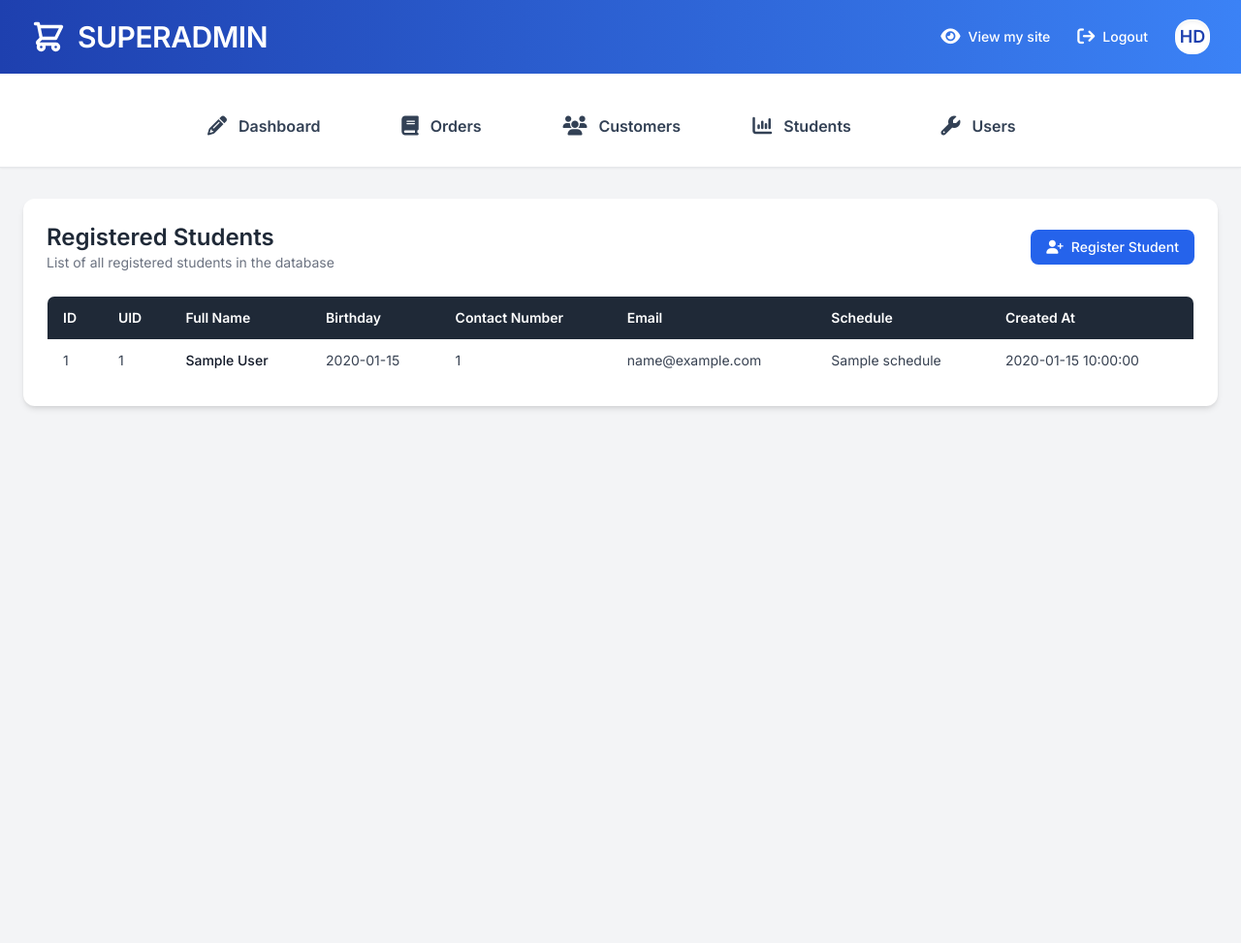
After one commit to Chiriizawa/RFIDMAN, a Flask app: page /superadmin/student in a window 1280 px wide. The commit adds this page. Shown: the whole page at 97% size. Run offline with Flask 3, Linux system fonts and the light colour scheme; a database or web service that is not in the repository returns one stand-in record (values such as "Sample title"); some libraries are stand-ins or nearby versions.

Commit message:
uiuaiuaia

```diff
--- a/RFID/__init__.py
+++ b/RFID/__init__.py
@@ -1,7 +1,7 @@
 from flask import Flask
 from RFID.admin.admin import admin_bp
 from RFID.superadmin.sadmin import sadmin
-
+from RFID.superadmin.sregister import sregister
 
 def create_app():
     app = Flask(__name__)
@@ -9,5 +9,6 @@ def create_app():
 
     app.register_blueprint(admin_bp, url_prefix='/admin')
     app.register_blueprint(sadmin, url_prefix='/superadmin')
+    app.register_blueprint(sregister, url_prefix='/superadmin')
 
     return app
--- a/RFID/superadmin/sadmin.py
+++ b/RFID/superadmin/sadmin.py
@@ -6,4 +6,4 @@ sadmin = Blueprint("sadmin", __name__, template_folder="template")
 @sadmin.route('/')
 def index():
     # Redirect to a placeholder or just show base layout
-    return render_template('index.html', data={"message": "Welcome Admin"})
+    return render_template('superadmin/index.html', data={"message": "Welcome Admin"})
--- /dev/null
+++ b/RFID/superadmin/sregister.py
@@ -0,0 +1,83 @@
+from flask import Blueprint, render_template
+import psycopg2
+from dotenv import load_dotenv
+import os
+
+load_dotenv()
+
+sregister = Blueprint("sregister", __name__, template_folder="template")
+
+def get_connection():
+    return psycopg2.connect(
+        host=os.getenv("DB_HOST", "localhost"),
+        database=os.getenv("DB_NAME", "RFID"),
+        user=os.getenv("DB_USER", "postgres"),
+        password=os.getenv("DB_PASSWORD", ""),
+        port=os.getenv("DB_PORT", "5432")
+    )
+
+conn = None
+try:
+    conn = get_connection()
+    conn.autocommit = True
+except Exception as e:
+    print("Database connection error:", e)
+
+def ensure_connection():
+    global conn
+    try:
+        if conn is None or conn.closed != 0:
+            conn = get_connection()
+            conn.autocommit = True
+    except Exception as e:
+        print("Reconnect failed:", e)
+        conn = None
+
+def normalize_uid(uid):
+    if not uid:
+        return ""
+    return str(uid).replace(" ", "").replace("-", "").replace(":", "").strip().upper()
+
+def format_uid(uid):
+    uid = normalize_uid(uid)
+    if len(uid) == 8:
+        return f"{uid[0:2]} {uid[2:4]} {uid[4:6]} {uid[6:8]}"
+    return uid
+
+def get_all_students():
+    ensure_connection()
+    if conn is None:
+        return []
+
+    try:
+        cur = conn.cursor()
+        cur.execute("""
+            SELECT id, uid, full_name, birthday, contact_number, email, schedule, created_at
+            FROM students
+            ORDER BY id DESC
+        """)
+        rows = cur.fetchall()
+        cur.close()
+        return rows
+    except Exception as e:
+        print("get_all_students error:", e)
+        return []
+
+@sregister.route('/student')
+def student():
+    students_raw = get_all_students()
+
+    students = []
+    for row in students_raw:
+        students.append({
+            "id": row[0],
+            "uid": format_uid(row[1]) if row[1] else "No UID",
+            "full_name": row[2] if row[2] else "",
+            "birthday": row[3].strftime("%Y-%m-%d") if row[3] else "",
+            "contact_number": row[4] if row[4] else "",
+            "email": row[5] if row[5] else "",
+            "schedule": row[6] if row[6] else "",
+            "created_at": row[7].strftime("%Y-%m-%d %H:%M:%S") if row[7] else ""
+        })
+
+    return render_template("superadmin/student.html", students=students)
--- /dev/null
+++ b/RFID/superadmin/template/superadmin/base.html
@@ -0,0 +1,112 @@
+<!DOCTYPE html>
+<html lang="en">
+<head>
+    <meta charset="UTF-8">
+    <meta name="viewport" content="width=device-width, initial-scale=1.0">
+    <title>{% block title %}GoShopping Superadmin{% endblock %}</title>
+    <script src="https://cdn.tailwindcss.com"></script>
+    <link rel="stylesheet" href="https://cdnjs.cloudflare.com/ajax/libs/font-awesome/6.5.1/css/all.min.css">
+    <style>
+        @import url('https://fonts.googleapis.com/css2?family=Inter:wght@400;500;600&display=swap');
+
+        * {
+            font-family: 'Inter', system-ui, sans-serif;
+        }
+
+        .header-gradient {
+            background: linear-gradient(90deg, #1e40af 0%, #3b82f6 100%);
+        }
+
+        .nav-tab {
+            transition: all 0.2s cubic-bezier(0.4, 0, 0.2, 1);
+        }
+
+        .nav-tab.active {
+            background-color: #dbeafe;
+            color: #1e40af;
+        }
+
+        .nav-tab:hover:not(.active) {
+            background-color: #f1f5f9;
+        }
+    </style>
+</head>
+<body class="bg-slate-50">
+
+    <!-- HEADER -->
+    <header class="header-gradient text-white">
+        <div class="max-w-screen-2xl mx-auto px-8 py-5 flex items-center justify-between">
+
+            <!-- Logo -->
+            <div class="flex items-center gap-x-3">
+                <svg xmlns="http://www.w3.org/2000/svg" class="w-9 h-9" fill="none" viewBox="0 0 24 24"
+                    stroke="currentColor" stroke-width="2.25">
+                    <path stroke-linecap="round" stroke-linejoin="round"
+                        d="M3 3h2l.4 2M7 13h10l4-8H5.4M7 13L5.4 5M7 13l-2.293 2.293c-.63.63-.184 1.707.707 1.707H17m0 0a2 2 0 100 4 2 2 0 000-4zm-8 2a2 2 0 11-4 0 2 2 0 014 0z" />
+                </svg>
+                <h1 class="text-3xl font-semibold tracking-[-0.5px]">SUPERADMIN</h1>
+            </div>
+
+            <!-- Right side -->
+            <div class="flex items-center gap-x-7">
+                <a href="#" class="flex items-center gap-x-2 text-sm font-medium hover:text-white/80 transition-colors">
+                    <i class="fa-solid fa-eye text-lg"></i>
+                    View my site
+                </a>
+                <a href="#"
+                    class="flex items-center gap-x-2 text-sm font-medium hover:text-white/80 transition-colors">
+                    <i class="fa-solid fa-arrow-right-from-bracket text-lg"></i>
+                    Logout
+                </a>
+                <div
+                    class="w-9 h-9 bg-white text-[#1e40af] rounded-2xl flex items-center justify-center font-bold text-lg shadow-inner border border-white/30">
+                    HD
+                </div>
+            </div>
+        </div>
+    </header>
+
+    <!-- NAVIGATION -->
+    <div class="bg-white border-b sticky top-0 z-50 shadow-sm">
+        <div class="max-w-screen-2xl mx-auto px-8">
+            <div class="flex items-center justify-center gap-x-3 pt-6 pb-3">
+
+                <a href="#"
+                    class="nav-tab {% if request.endpoint == 'admin_bp.dashboard' %}active{% endif %} flex items-center justify-center gap-x-3 px-7 py-4 rounded-3xl text-base font-semibold min-w-[170px] text-slate-700">
+                    <i class="fa-solid fa-pencil text-xl"></i>
+                    Dashboard
+                </a>
+
+                <a href="#"
+                    class="nav-tab {% if request.endpoint == 'admin_bp.orders' %}active{% endif %} flex items-center justify-center gap-x-3 px-7 py-4 rounded-3xl text-base font-semibold min-w-[170px] text-slate-700">
+                    <i class="fa-solid fa-book text-xl"></i>
+                    Orders
+                </a>
+
+                <a href="#"
+                    class="nav-tab {% if request.endpoint == 'admin_bp.customers' %}active{% endif %} flex items-center justify-center gap-x-3 px-7 py-4 rounded-3xl text-base font-semibold min-w-[170px] text-slate-700">
+                    <i class="fa-solid fa-users text-xl"></i>
+                    Customers
+                </a>
+
+                <a href="#"
+                    class="nav-tab flex items-center justify-center gap-x-3 px-7 py-4 rounded-3xl text-base font-semibold min-w-[170px] text-slate-700">
+                    <i class="fa-solid fa-chart-column text-xl"></i>
+                    Students
+                </a>
+
+                <a href="#"
+                    class="nav-tab {% if request.endpoint == 'admin_bp.users' %}active{% endif %} flex items-center justify-center gap-x-3 px-7 py-4 rounded-3xl text-base font-semibold min-w-[170px] text-slate-700">
+                    <i class="fa-solid fa-wrench text-xl"></i>
+                    Users
+                </a>
+
+            </div>
+        </div>
+    </div>
+
+    <!-- PAGE CONTENT -->
+    {% block content %}{% endblock %}
+
+</body>
+</html>
--- a/RFID/superadmin/template/index.html
+++ b/RFID/superadmin/template/superadmin/index.html
@@ -1,4 +1,4 @@
-{% extends "base.html" %}
+{% extends "superadmin/base.html" %}
 
 {% block content %}
 
--- /dev/null
+++ b/RFID/superadmin/template/superadmin/student.html
@@ -0,0 +1,68 @@
+{% extends "superadmin/base.html" %}
+
+{% block title %}Registered Students{% endblock %}
+
+{% block content %}
+<div class="min-h-screen bg-gray-100 px-6 py-8">
+    <div class="max-w-7xl mx-auto">
+        <div class="bg-white shadow-md rounded-xl p-6">
+
+            <!-- Header Row -->
+            <div class="flex flex-col md:flex-row md:items-center md:justify-between gap-4 mb-6">
+                <div>
+                    <h1 class="text-2xl font-bold text-gray-800">Registered Students</h1>
+                    <p class="text-sm text-gray-500">List of all registered students in the database</p>
+                </div>
+                <div class="flex gap-2">
+                    <a href="{{ url_for('admin_bp.register') }}"
+                        class="inline-flex items-center px-4 py-2 bg-blue-600 text-white rounded-lg hover:bg-blue-700 transition text-sm font-medium">
+                        <i class="fa-solid fa-user-plus mr-2"></i>
+                        Register Student
+                    </a>
+                </div>
+            </div>
+
+            <!-- Table -->
+            <div class="overflow-x-auto">
+                <table class="min-w-full border border-gray-200 rounded-lg overflow-hidden">
+                    <thead class="bg-gray-800 text-white">
+                        <tr>
+                            <th class="px-4 py-3 text-left text-sm font-semibold">ID</th>
+                            <th class="px-4 py-3 text-left text-sm font-semibold">UID</th>
+                            <th class="px-4 py-3 text-left text-sm font-semibold">Full Name</th>
+                            <th class="px-4 py-3 text-left text-sm font-semibold">Birthday</th>
+                            <th class="px-4 py-3 text-left text-sm font-semibold">Contact Number</th>
+                            <th class="px-4 py-3 text-left text-sm font-semibold">Email</th>
+                            <th class="px-4 py-3 text-left text-sm font-semibold">Schedule</th>
+                            <th class="px-4 py-3 text-left text-sm font-semibold">Created At</th>
+                        </tr>
+                    </thead>
+                    <tbody class="divide-y divide-gray-200">
+                        {% if students %}
+                            {% for student in students %}
+                            <tr class="hover:bg-gray-50">
+                                <td class="px-4 py-3 text-sm text-gray-700">{{ student.id }}</td>
+                                <td class="px-4 py-3 text-sm text-gray-700">{{ student.uid }}</td>
+                                <td class="px-4 py-3 text-sm font-medium text-gray-900">{{ student.full_name }}</td>
+                                <td class="px-4 py-3 text-sm text-gray-700">{{ student.birthday }}</td>
+                                <td class="px-4 py-3 text-sm text-gray-700">{{ student.contact_number }}</td>
+                                <td class="px-4 py-3 text-sm text-gray-700">{{ student.email }}</td>
+                                <td class="px-4 py-3 text-sm text-gray-700 whitespace-pre-line">{{ student.schedule }}</td>
+                                <td class="px-4 py-3 text-sm text-gray-700">{{ student.created_at }}</td>
+                            </tr>
+                            {% endfor %}
+                        {% else %}
+                            <tr>
+                                <td colspan="8" class="px-4 py-6 text-center text-gray-500">
+                                    No registered students found.
+                                </td>
+                            </tr>
+                        {% endif %}
+                    </tbody>
+                </table>
+            </div>
+
+        </div>
+    </div>
+</div>
+{% endblock %}
```
Also changed, not shown: RFID/superadmin/template/base.html (deleted, +0 -99 lines), RFID/superadmin/template/testest.html (deleted), 1 other file.
